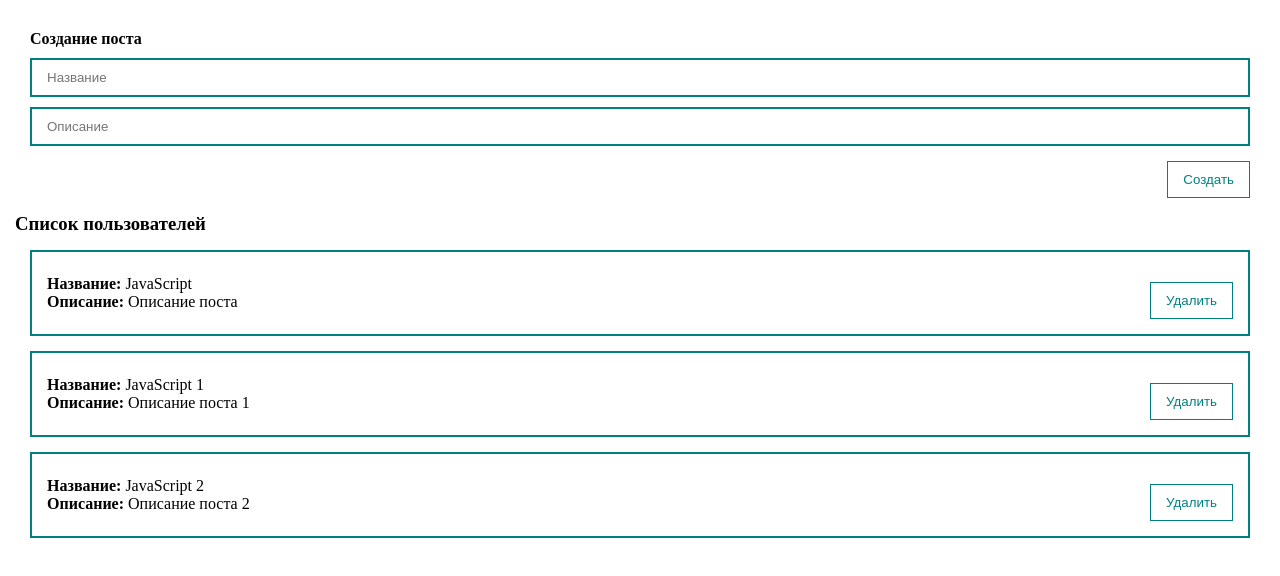
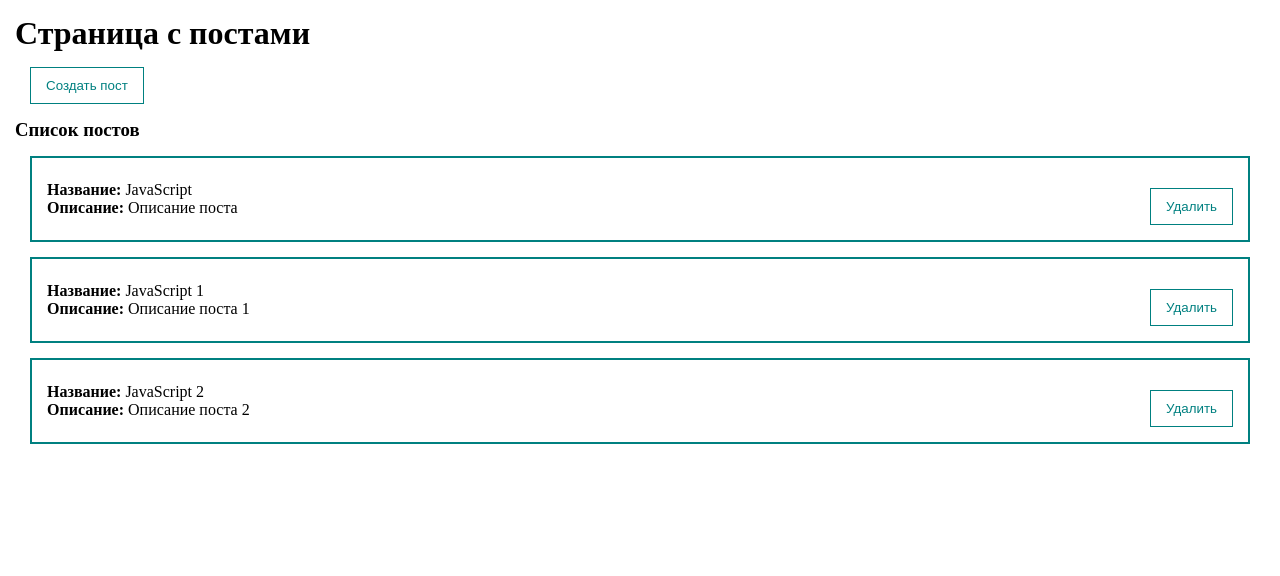
Before and after one commit to LilysPictures/Training__Vue3-using-Vuex, a Vue app: page / in a window 1280 px wide. Shown: the top 576 px of the page. Built offline with nearby package versions, Linux system fonts and the light colour scheme.

Commit message:
Create modal window and separate component input

```diff
--- a/src/App.vue
+++ b/src/App.vue
@@ -1,9 +1,16 @@
 <template>
 <div class="app">
+  <h1>Страница с постами</h1>
+  <MyButtons
+  class="createBtn"
+  @click="showDialog">Создать пост</MyButtons>
+  <MyDialog v-model:show="dialogVisible" >
   <PostForm
   @create="createPost"/>
+</MyDialog>
   <PostList
   :posts="posts"
+  @remove="removePost"
   />
 </div>
 
@@ -12,13 +19,16 @@
 <script>
 import PostList from "@/components/PostList"
 import PostForm from "./components/PostForm"
+import MyButtons from "./components/UI/MyButtons.vue"
 
 export default {
   name: 'AppPage',
 
   components:{
-    PostList, PostForm
-  },
+    PostList,
+    PostForm,
+    MyButtons
+},
 
   data() {
     return {
@@ -27,12 +37,22 @@ export default {
         {id: 2, title: "JavaScript 1", body: "Описание поста 1"},
         {id: 3, title: "JavaScript 2", body: "Описание поста 2"},
       ],
+      dialogVisible: false,
+      modificatorValue: "",
     }
   },
 
   methods:{
     createPost(post){
      this.posts.push(post)
+     this.dialogVisible = false
+    },
+    removePost(post){
+      this.posts = this.posts.filter(p=> p.id != post.id)
+    },
+    showDialog(){
+      this.dialogVisible = true
+
     }
   }
 }
@@ -49,4 +69,7 @@ export default {
   padding: 0;
   box-sizing: border-box;
 }
+.createBtn{
+  margin: 15px;
+}
 </style>
--- a/src/components/PostForm.vue
+++ b/src/components/PostForm.vue
@@ -3,17 +3,13 @@
 
         <h4>Создание поста</h4>
 
-        <input
-        v-model="post.title"
-        class="input"
-        type="text"
-        placeholder="Название">
+        <MyInput
+        v-model:value="post.title"
+        placeholder="Название"/>
 
-        <input
-        v-model="post.body"
-        class="input"
-        type="text"
-        placeholder="Описание">
+        <MyInput
+        v-model:value="post.body"
+        placeholder="Описание"/>
 
         <button class="btn" @click="createPost">Создать</button>
 
@@ -38,7 +34,7 @@
         // this.posts.push(newPost),
         this.post = {
           title: '',
-          body: ""
+          body: '',
         }
     },
     }
@@ -51,12 +47,6 @@
     display: flex;
     flex-direction: column;
   }
-  .input {
-    width: 100%;
-    border: 2px solid teal;
-    padding: 10px 15px;
-    margin-top: 10px;
-    }
   .btn {
     margin-top: 15px;
     align-self: self-end;
--- a/src/components/PostItem.vue
+++ b/src/components/PostItem.vue
@@ -6,8 +6,7 @@
         </div>
 
         <div class="post__btn">
-            <MyButtons>Удалить</MyButtons>
-
+            <MyButtons @click="$emit('remove', post)">Удалить</MyButtons>
         </div>
 
     </div>
@@ -24,7 +23,8 @@ import MyButtons from './UI/MyButtons.vue';
             required: true,
         }
     },
-    components: { MyButtons }
+    components: { MyButtons },
+
 }
   </script>
 
--- a/src/components/PostList.vue
+++ b/src/components/PostList.vue
@@ -1,8 +1,15 @@
 <template>
-  <div>
-    <h3>Список пользователей</h3>
-    <PostItem v-for="post in posts" :post="post"/>
+  <div v-if="posts.length">
+    <h3>Список постов</h3>
+    <PostItem
+    v-for="post in posts"
+    :post="post"
+    :key="post.id"
+    @remove="$emit('remove', post)"
+   />
   </div>
+
+  <h3 v-else class="empty">Список постов пуст</h3>
 
 </template>
 
@@ -31,4 +38,8 @@
     border: 2px solid teal;
     margin: 15px;
   }
+  .empty{
+    color: red;
+    text-align: center;
+  }
   </style>
--- /dev/null
+++ b/src/components/UI/MyDialog.vue
@@ -0,0 +1,44 @@
+<template>
+    <div class="dialog" v-if="show" @click="hideDialog">
+        <div @click.stop class="dialog__content">
+            <slot></slot>
+        </div>
+    </div>
+</template>
+
+  <script>
+  export default {
+    name: 'MyDialog',
+    props:{
+        show: {
+            type: Boolean,
+            default: false,
+        }
+    },
+    methods:{
+        hideDialog(){
+            this.$emit('update:show', false)
+        }
+    }
+  }
+  </script>
+
+  <style scoped>
+  .dialog{
+    top: 0;
+    bottom: 0;
+    right: 0;
+    left: 0;
+    background: rgba(0, 0, 0, 0.5);
+    position: fixed;
+    display: flex;
+  }
+ .dialog__content{
+    margin:auto;
+    background: white;
+    border-radius: 12px;
+    min-width: 300px;
+    min-height: 200px;
+ }
+
+  </style>
--- /dev/null
+++ b/src/components/UI/MyInput.vue
@@ -0,0 +1,27 @@
+<template>
+    <input :value="value" @input="updateInput" type="text" class="input"/>
+</template>
+
+  <script>
+  export default {
+    name: 'MyInput',
+    props:{
+        value: [String, Number]
+    },
+    methods:{
+        updateInput(event){
+            this.$emit("update:value", event.target.value)
+        }
+    },
+  }
+  </script>
+
+  <style scoped>
+
+  .input {
+    width: 100%;
+    border: 2px solid teal;
+    padding: 10px 15px;
+    margin-top: 10px;
+    }
+  </style>
--- a/src/components/UI/index.js
+++ b/src/components/UI/index.js
@@ -1,5 +1,9 @@
 import MyButtons from "@/components/UI/MyButtons";
+import MyInput from "@/components/UI/MyInput";
+import MyDialog from "@/components/UI/MyDialog"
 
 export default [
-    MyButtons
+    MyButtons,
+    MyInput,
+    MyDialog
 ]
```
